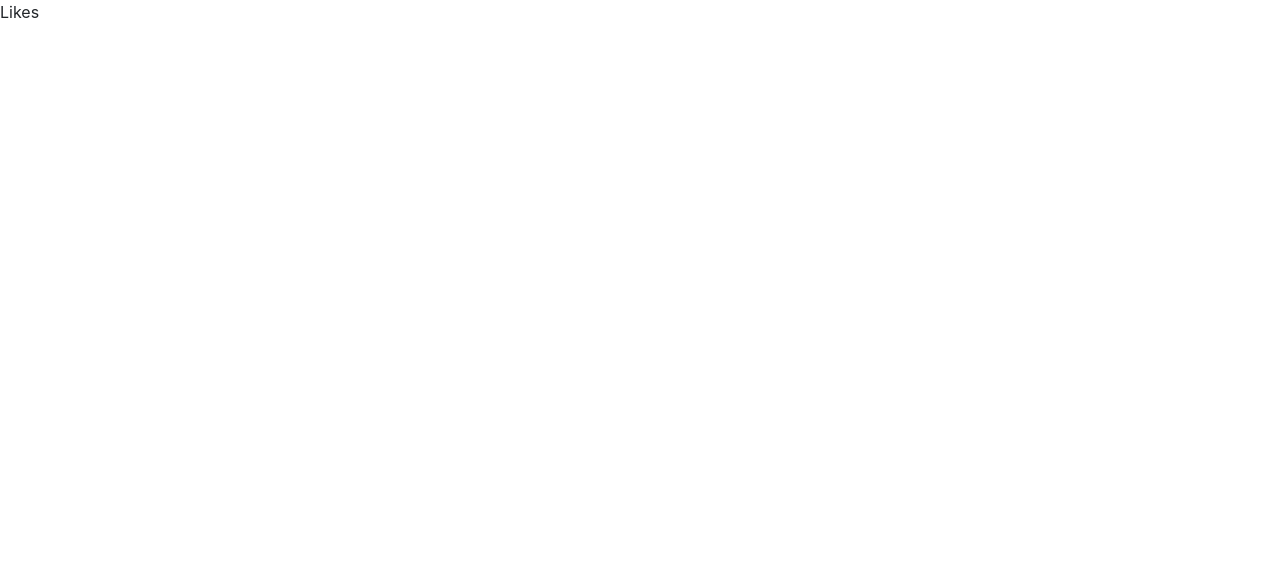
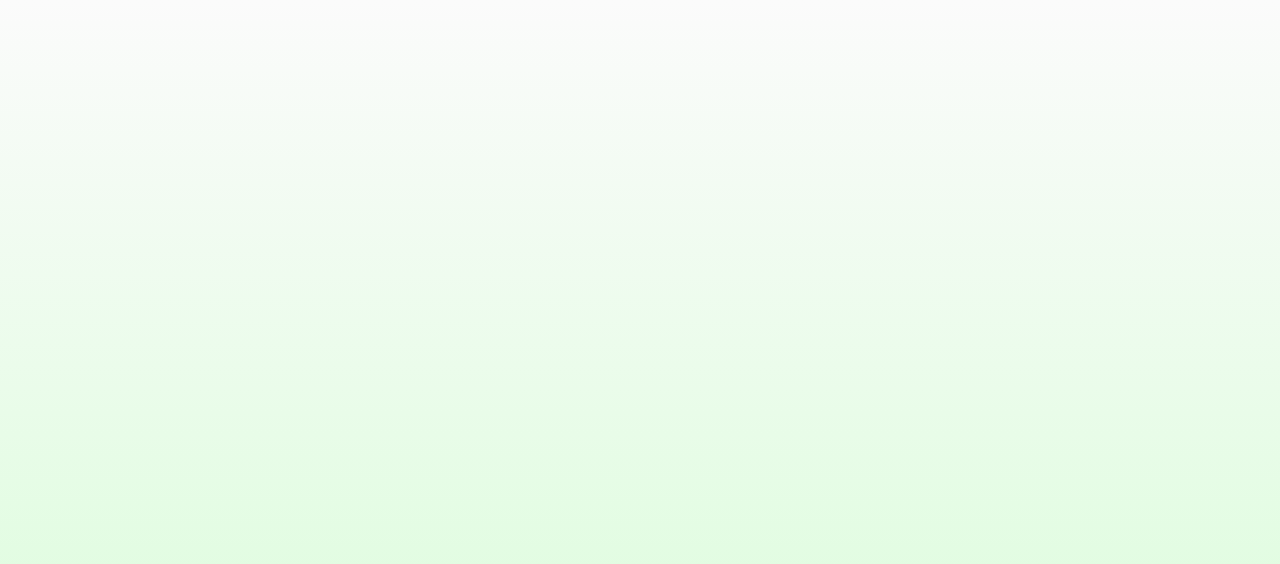
Before and after one commit to Izu-TABI/HomePage, a React (Create React App) app: page /likes in a window 1280 px wide. Shown: the top 564 px of the page. Built offline with nearby package versions, Linux system fonts and the light colour scheme; the HTML template or start-up script is replaced by a standard one.

Commit message:
[Add]CSS for Likes

```diff
--- a/src/App.css
+++ b/src/App.css
@@ -132,4 +132,10 @@
 .home-main .home-sns-icon-area img {
   height: 5vh;
   width: 5vh;
+}
+
+.likes-main {
+  width: 100vw;
+  height: 100vh;
+  background: linear-gradient(rgb(251, 251, 251), rgb(216, 253, 216));
 }/*# sourceMappingURL=App.css.map */
--- a/src/App.scss
+++ b/src/App.scss
@@ -153,3 +153,11 @@
   }
 
 }
+
+.likes-main {
+  width: 100vw;
+  height: 100vh;
+  background: linear-gradient(rgb(251, 251, 251), rgb(216, 253, 216));
+
+
+}
--- a/src/components/Likes.jsx
+++ b/src/components/Likes.jsx
@@ -2,7 +2,9 @@ import React from 'react'
 
 function Likes() {
   return (
-    <div>Likes</div>
+    <div className="likes-main">
+
+    </div>
   )
 }
 
```
Also changed, not shown: 1 other file (tests, documents, lock files or other folders).
